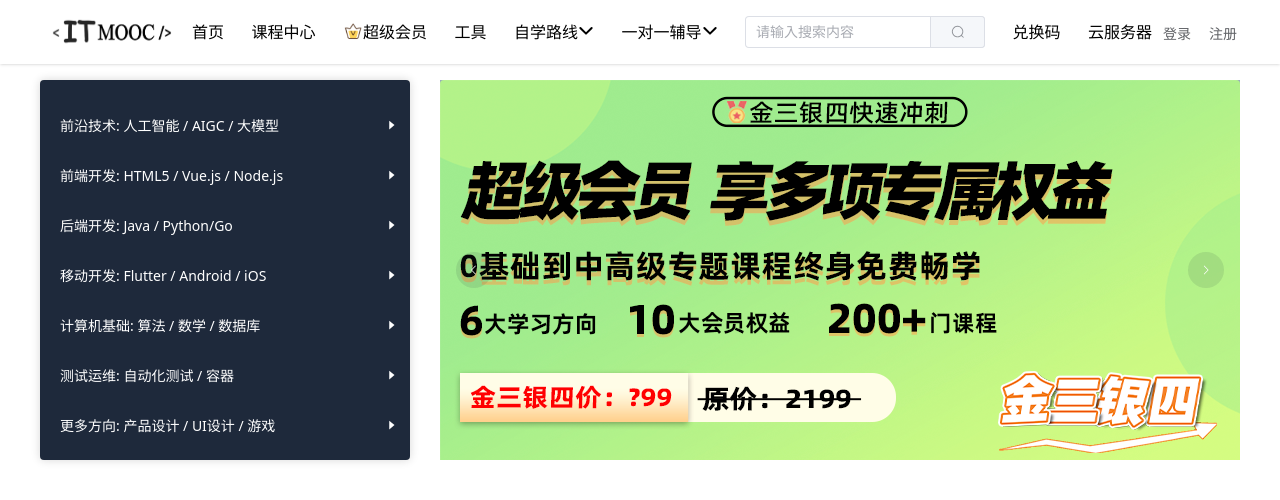
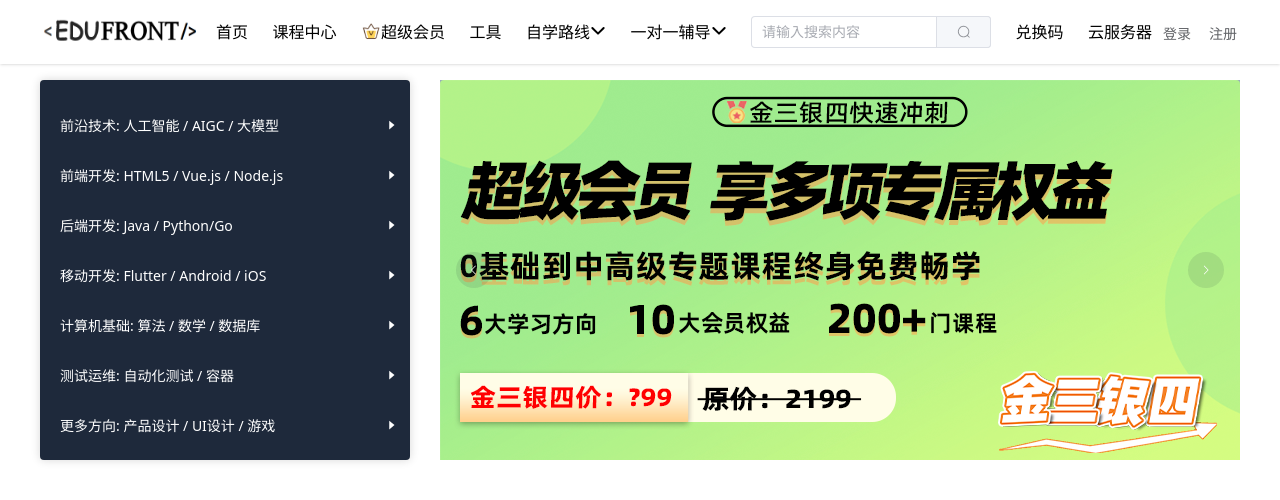
Before and after one commit to cjlbelegendary/vue-edufront, a Vue app: page /home in a window 1280 px wide. Shown: the top 500 px of the page. Built offline with nearby package versions, Linux system fonts and the light colour scheme; no server answers.

Commit message:
优化logo

```diff
--- a/src/components/Header.vue
+++ b/src/components/Header.vue
@@ -1,7 +1,7 @@
 <template>
   <div class='flex items-center gap-2'>
     <img
-        class="h-16 w-36"
+        class="h-16 w-40 mr-2"
         src="@/assets/images/logo.png"
     />
     <div class="flex items-center justify-between flex-[1]">
@@ -10,7 +10,7 @@
         <a href="#" class="flex items-center justify-center">
           <img
             src="@/assets/images/VIP.png"
-            class="w-5 h-5"
+            class="w-5 h-5 "
           />
           <span>超级会员</span>
         </a>
```
Also changed, not shown: src/assets/images/logo.png.
